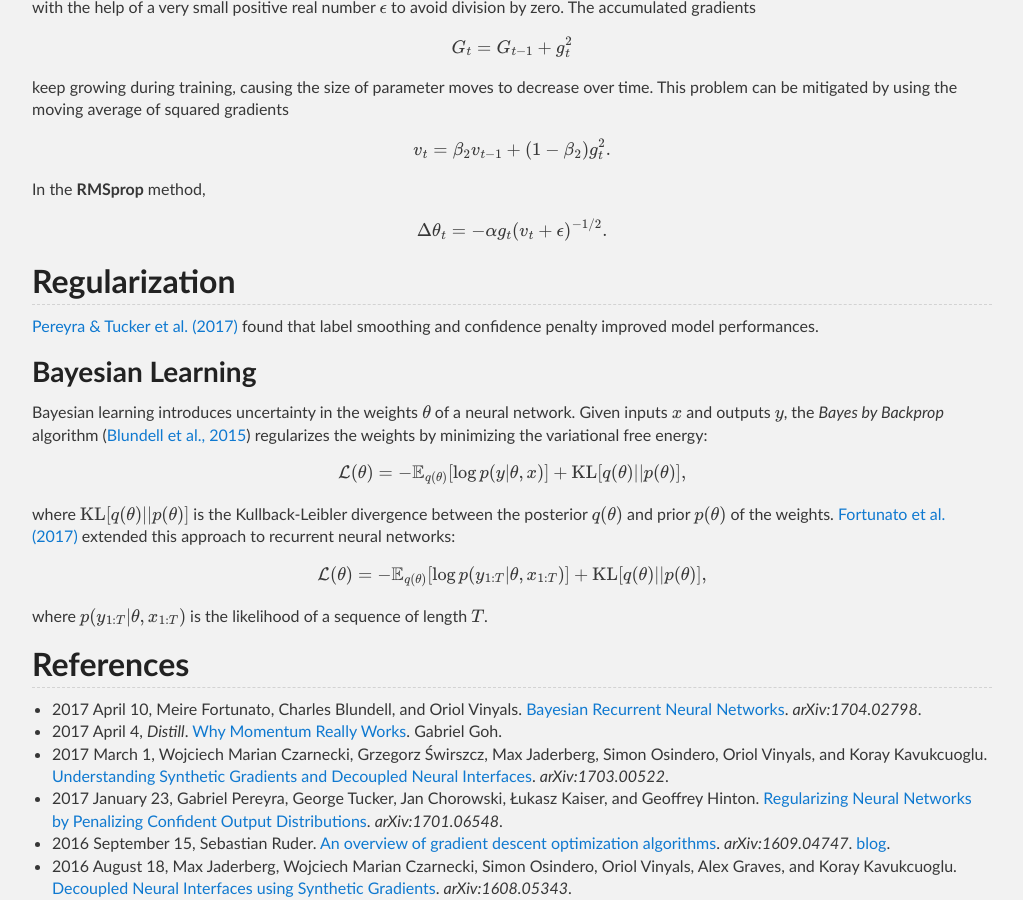
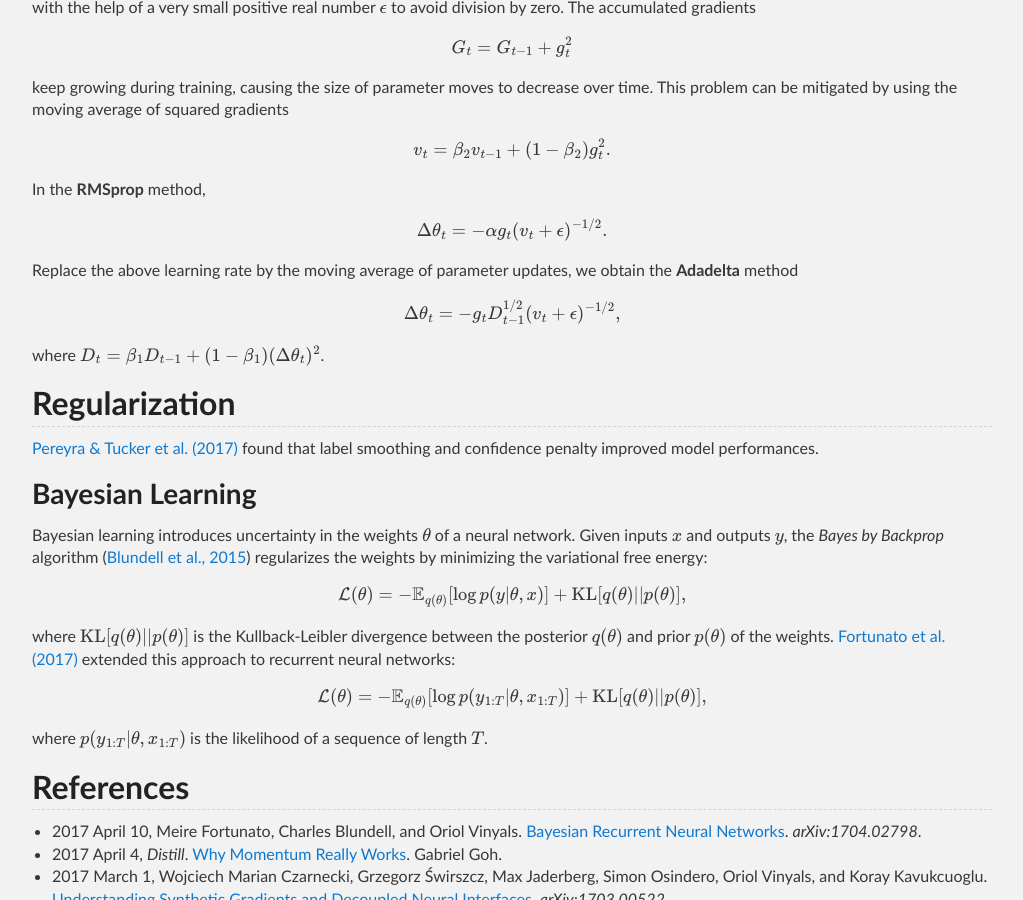
Before and after one commit to Tonywuhk/realai.org, a Jekyll site: the page built from learning-rules.md, in a window 1280 px wide and 900 px high, scrolled down 574 px. Shown: the whole window, without its empty margins (128-1151 px from the left). Built offline with Jekyll 4.4.1, drawn with Linux system fonts in a browser that asks for light colours; our own code applies the rules of GitHub Pages for plain Markdown files; formulas are drawn with MathJax 3; comment, search, counter and statistics services are not loaded; the repository's description, which GitHub fills in, is left out.

Commit message:
Update learning-rules.md

```diff
--- a/learning-rules.md
+++ b/learning-rules.md
@@ -48,6 +48,14 @@ $$
 \Delta \theta_t = -\alpha g_t (v_t + \epsilon)^{-1/2}.
 $$
 
+Replace the above learning rate by the moving average of parameter updates, we obtain the **Adadelta** method
+
+$$
+\Delta \theta_t = - g_t D_{t-1}^{1/2} (v_t + \epsilon)^{-1/2},
+$$
+
+where \\(D_t = \beta_1 D_{t-1} + (1-\beta_1) (\Delta \theta_t)^2\\).
+
 ## Regularization
 
 [Pereyra & Tucker et al. (2017)](https://arxiv.org/abs/1701.06548) found that label smoothing and confidence penalty improved model performances.
```
